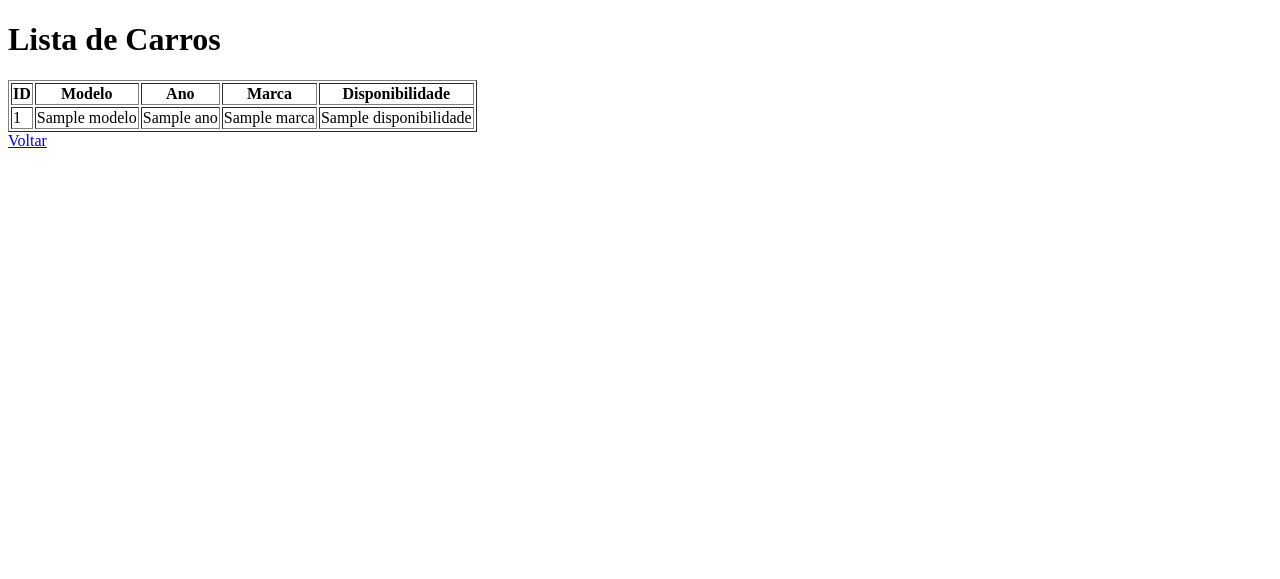
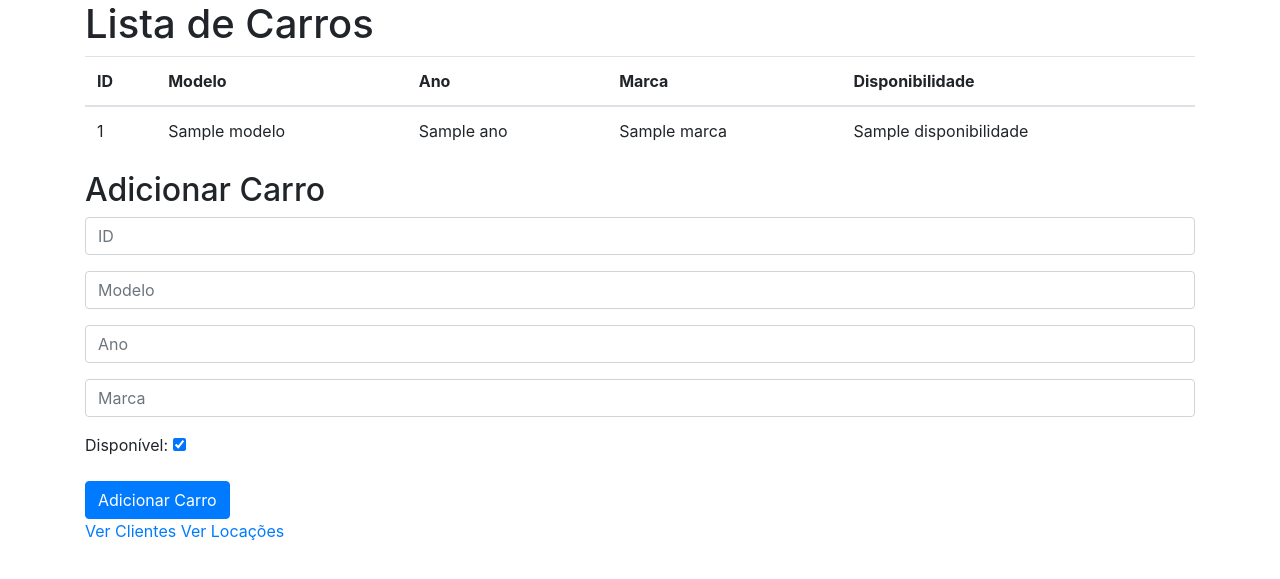
Before and after one commit to nicholetzs/banco-de-dados, a Flask app: template templates/index.html in a window 1280 px wide. Shown: the top 579 px of the page. Run offline with Flask 3, Linux system fonts and the light colour scheme; the template is opened without the code that fills it: most values are stand-ins (such as "Sample title", 1, 10 or a date in 2020); some libraries are stand-ins or nearby versions.

Commit message:
Conexão com MYSQL bem sucedida assim como o insert no front end para o banco de dados.

```diff
--- a/app.py
+++ b/app.py
@@ -1,4 +1,4 @@
-from flask import Flask, render_template
+from flask import Flask, render_template, request, redirect, url_for
 import mysql.connector
 
 app = Flask(__name__)
@@ -11,15 +11,12 @@ db_config = {
     'database': 'DBAUTOCAR',
 }
 
-# Função para obter a conexão
+# Função para obter conexão
 def get_db_connection():
     return mysql.connector.connect(**db_config)
 
 # Rota para listar carros
-@app.route('/')
-def index():
-    return render_template('index.html')  # Você pode redirecionar para a rota de listagem de carros, se preferir
-
+@app.route('/index')
 def list_carros():
     connection = get_db_connection()  # Obtém a conexão
     cursor = connection.cursor(dictionary=True)  # Cria um cursor
@@ -30,5 +27,28 @@ def list_carros():
 
     return render_template('index.html', carros=carros)  # Renderiza o template
 
+# Rota para adicionar um carro
+@app.route('/add_carro', methods=['POST'])
+def add_carro():
+    id = request.form['id']  # Obtém o ID do carro
+    modelo = request.form['modelo']
+    ano = request.form['ano']
+    marca = request.form['marca']
+    disponibilidade = request.form.get('disponibilidade', 'off') == 'on'  # Checa se o checkbox está marcado
+
+    connection = get_db_connection()
+    cursor = connection.cursor()
+
+    # Comando para inserir um carro (ID não é necessário porque é AUTO_INCREMENT)
+    cursor.execute(
+    'INSERT INTO CARROS (ID, MODELO, ANO, MARCA, DISPONIBILIDADE) VALUES (%s, %s, %s, %s, %s)',
+    (id, modelo, ano, marca, disponibilidade)
+    )
+    connection.commit()  # Confirma a transação
+    cursor.close()  # Fecha o cursor
+    connection.close()  # Fecha a conexão
+
+    return redirect(url_for('list_carros'))  # Redireciona para a lista de carros
+
 if __name__ == '__main__':
     app.run(debug=True)
--- a/templates/index.html
+++ b/templates/index.html
@@ -3,10 +3,16 @@
   <head>
     <meta charset="UTF-8" />
     <title>Lista de Carros</title>
+    <link
+      rel="stylesheet"
+      href="https://maxcdn.bootstrapcdn.com/bootstrap/4.5.2/css/bootstrap.min.css"
+    />
   </head>
   <body>
+    <div class="container">
       <h1>Lista de Carros</h1>
-    <table border="1">
+      <table class="table">
+        <thead>
           <tr>
             <th>ID</th>
             <th>Modelo</th>
@@ -14,6 +20,8 @@
             <th>Marca</th>
             <th>Disponibilidade</th>
           </tr>
+        </thead>
+        <tbody>
           {% for carro in carros %}
           <tr>
             <td>{{ carro.ID }}</td>
@@ -23,7 +31,56 @@
             <td>{{ carro.DISPONIBILIDADE }}</td>
           </tr>
           {% endfor %}
+        </tbody>
       </table>
-    <a href="/">Voltar</a>
+
+      <h2>Adicionar Carro</h2>
+      <form action="/add_carro" method="post">
+        <div class="form-group">
+          <input
+            type="number"
+            name="id"
+            placeholder="ID"
+            class="form-control"
+            required
+          />
+        </div>
+        <div class="form-group">
+          <input
+            type="text"
+            name="modelo"
+            placeholder="Modelo"
+            class="form-control"
+            required
+          />
+        </div>
+        <div class="form-group">
+          <input
+            type="number"
+            name="ano"
+            placeholder="Ano"
+            class="form-control"
+            required
+          />
+        </div>
+        <div class="form-group">
+          <input
+            type="text"
+            name="marca"
+            placeholder="Marca"
+            class="form-control"
+            required
+          />
+        </div>
+        <div class="form-group">
+          <label>Disponível:</label>
+          <input type="checkbox" name="disponibilidade" checked />
+        </div>
+        <button type="submit" class="btn btn-primary">Adicionar Carro</button>
+      </form>
+
+      <a href="/clientes">Ver Clientes</a>
+      <a href="/locacoes">Ver Locações</a>
+    </div>
   </body>
 </html>
```
Also changed, not shown: templates/add_carro.html (added). Lines whose indentation alone changed are shown as unchanged.
